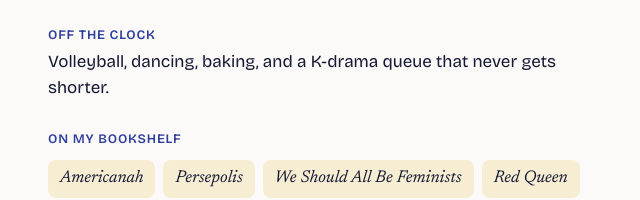
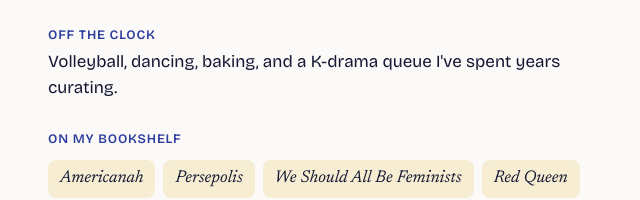
Before and after one commit to borami3/personal-site, a plain HTML site: page index.html in a window 1280 px wide. Shown: the part 4960-5160 px from the top of the page, 624-1264 px from the left. Drawn offline with nearby package versions, Linux system fonts and the light colour scheme.

Commit message:
small detail

```diff
--- a/index.html
+++ b/index.html
@@ -241,7 +241,7 @@
 </div>
 <div style="display: flex; flex-direction: column; gap: 4px">
 <span style="font-size: 13px; font-weight: 600; letter-spacing: 0.06em; text-transform: uppercase; color: #2E3E9E">Off the clock</span>
-<span>Volleyball, dancing, baking, and a K-drama queue that never gets shorter.</span>
+<span>Volleyball, dancing, baking, and a K-drama queue I've spent years curating.</span>
 </div>
 <div style="display: flex; flex-direction: column; gap: 10px">
 <span style="font-size: 13px; font-weight: 600; letter-spacing: 0.06em; text-transform: uppercase; color: #2E3E9E">On my bookshelf</span>
```
